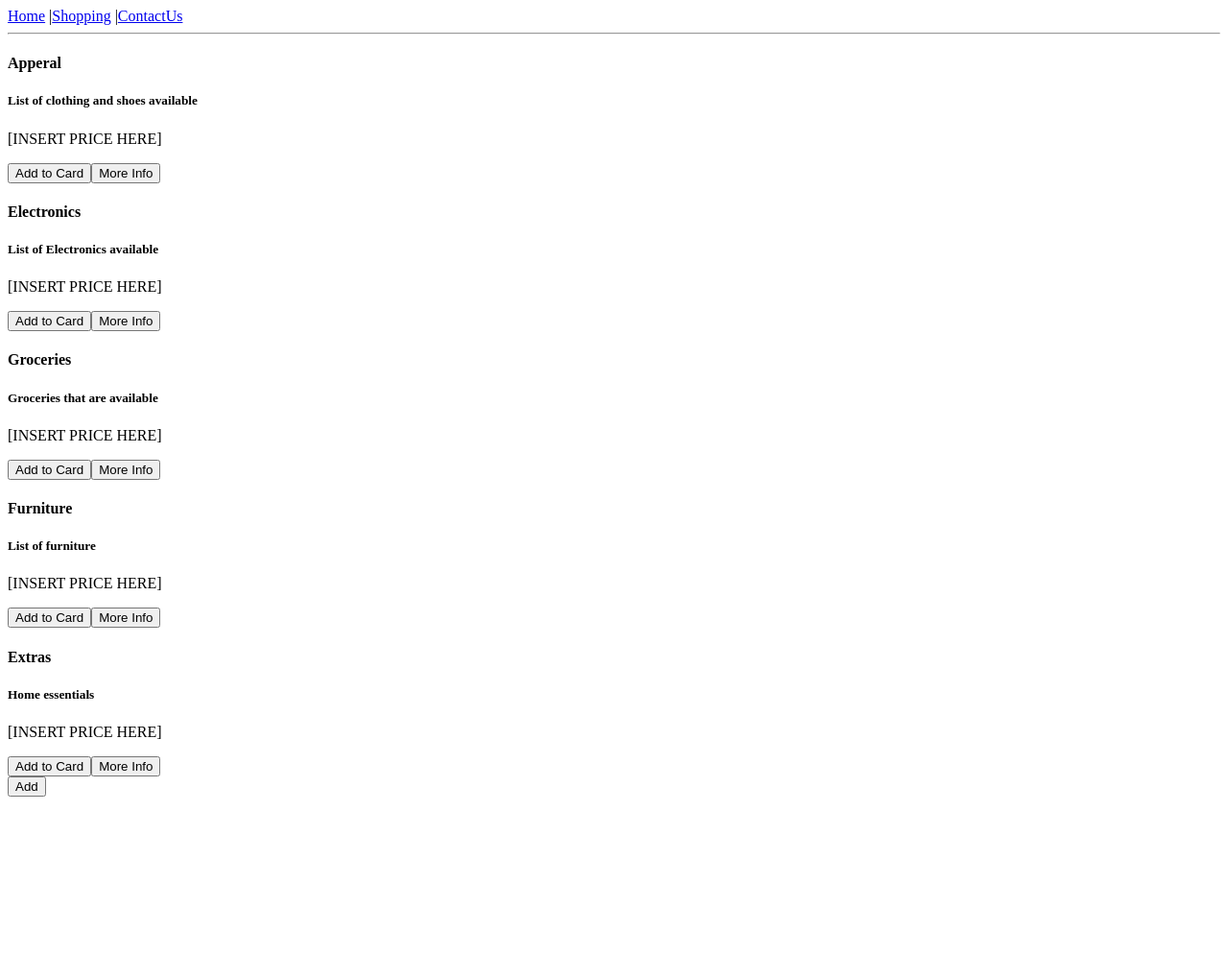
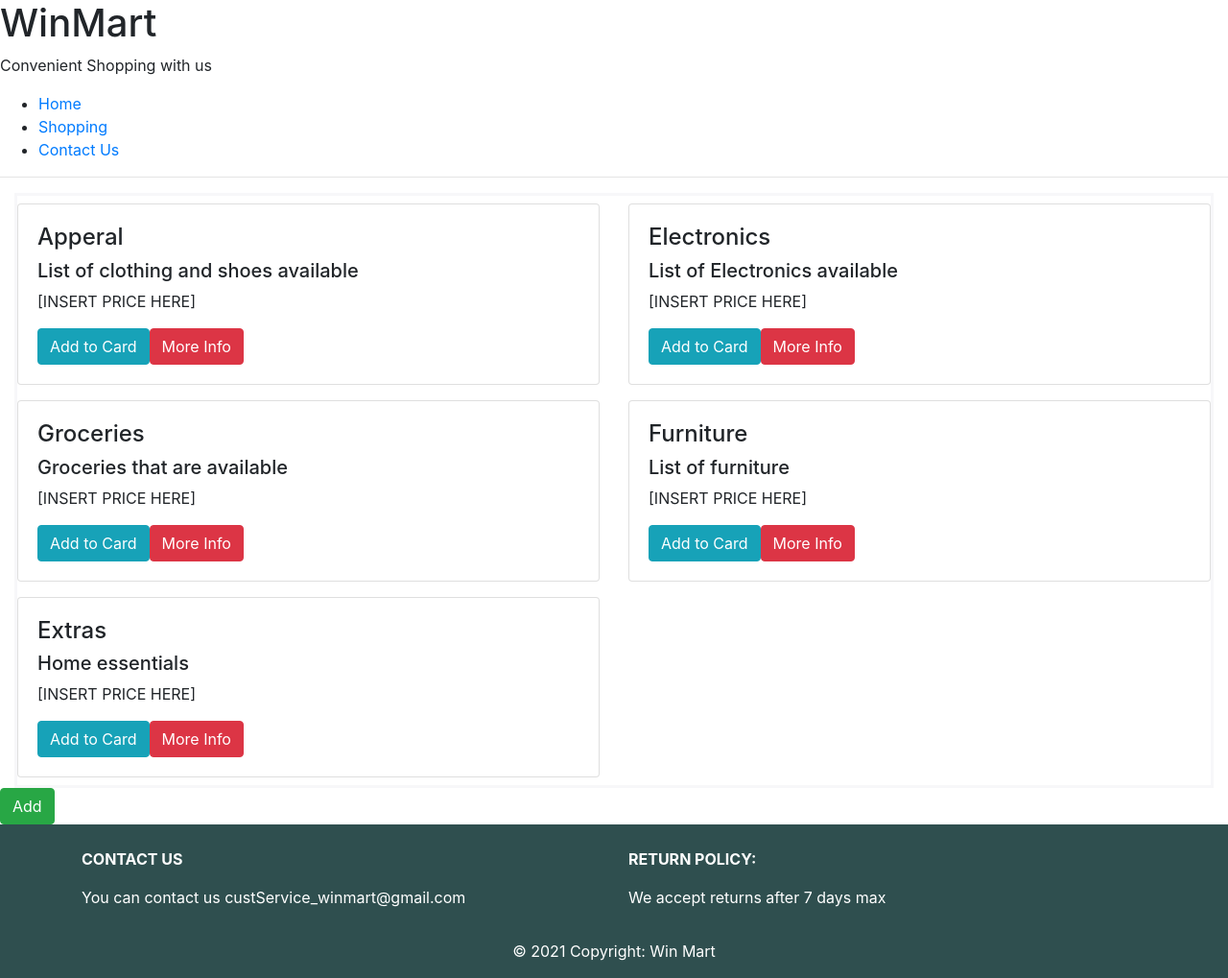
Before and after one commit to gsidburycrawford/React-Group-Project, a React (Create React App) app in the folder Win-Mart/win-mart/: page /Shopping in a window 1280 px wide. Shown: the whole page at 96% size. Before the commit the page ends 838 px from the top, so only its background shows below. Built offline with nearby package versions, Linux system fonts and the light colour scheme.

Commit message:
Added CSS and Navbar

```diff
--- a/Win-Mart/win-mart/package.json
+++ b/Win-Mart/win-mart/package.json
@@ -6,7 +6,9 @@
     "@testing-library/jest-dom": "^5.11.9",
     "@testing-library/react": "^11.2.5",
     "@testing-library/user-event": "^12.8.3",
+    "bootstrap": "^4.6.0",
     "react": "^17.0.1",
+    "react-bootstrap": "^1.5.2",
     "react-dom": "^17.0.1",
     "react-router-dom": "^5.2.0",
     "react-scripts": "4.0.3",
--- a/Win-Mart/win-mart/src/App.css
+++ b/Win-Mart/win-mart/src/App.css
@@ -1,20 +1,17 @@
 .App {
   text-align: center;
 }
-
 .App-logo {
   height: 40vmin;
   pointer-events: none;
 }
-
 @media (prefers-reduced-motion: no-preference) {
   .App-logo {
     animation: App-logo-spin infinite 20s linear;
   }
 }
-
 .App-header {
-  background-color: #282c34;
+  background-color: #282C34;
   min-height: 100vh;
   display: flex;
   flex-direction: column;
@@ -23,11 +20,9 @@
   font-size: calc(10px + 2vmin);
   color: white;
 }
-
 .App-link {
-  color: #61dafb;
+  color: #61DAFB;
 }
-
 @keyframes App-logo-spin {
   from {
     transform: rotate(0deg);
@@ -36,3 +31,62 @@
     transform: rotate(360deg);
   }
 }
+footer {
+  position:relative;
+  bottom: 0;
+  width: 100%;
+  background-color:darkslategrey;
+  color:#fff;
+  /* height: 100px; */
+  margin-bottom: 0px;
+}
+.nav {
+  position:relative;
+  bottom: 0;
+  width: 100%;
+  background-color:darkslategrey;
+  color:#fff;
+  padding: 20px;
+  font-size: 20px;
+  text-align:center;
+}
+.div-board {
+  margin: 1rem 15px 0;
+  border: solid #F7F7F9
+}
+.add {
+  margin: 1rem 15px 0;
+}
+.div-board {
+  margin: 1rem 15px 0;
+  border: solid #F7F7F9
+}
+.add {
+  margin: 1rem 15px 0;
+}
+.card-view {
+  margin: 8px 0;
+}
+.display{
+ padding-top: 10px;
+ padding-left: 70px;
+ padding-right: 70px;
+ color:darkslategrey;
+ font-style: italic;
+ font-weight: bolder;
+ text-align: center;
+}
+.heading{
+  font-weight:bold;
+  font-family:Verdana, Geneva, Tahoma, sans-serif;
+  font-style: italic;
+  color:darkslategrey;
+  text-align: center;
+}
+.para{
+  font-style: italic;
+  font-weight: bolder;
+  font-family: Verdana, Geneva, Tahoma, sans-serif;
+  color:darkslategrey;
+  text-align: center;
+}
--- /dev/null
+++ b/Win-Mart/win-mart/src/components/Footer.js
@@ -0,0 +1,24 @@
+import React from 'react';
+import '../App.css';
+const Footer = () => {
+  return (
+      <footer className="page-footer font-small bg-blue pt-4">
+        <div className="container text-center text-md-left">
+          <div className="row">
+            <div className="col-md-6 mt-md-0 mt-3">
+              <p className="text-uppercase font-weight-bold">Contact Us</p>
+              <p>You can contact us custService_winmart@gmail.com</p>
+            </div>
+            <div className="col-md-6 mb-md-0 mb-3">
+              <p className="text-uppercase font-weight-bold ">Return Policy: </p>
+              <p>We accept returns after 7 days max</p>
+            </div>
+          </div>
+        </div>
+        <div className="footer-copyright text-center py-3">© 2021 Copyright:
+          <span> Win Mart</span>
+        </div>
+      </footer>
+  );
+};
+export default Footer;
--- a/Win-Mart/win-mart/src/components/Home.js
+++ b/Win-Mart/win-mart/src/components/Home.js
@@ -1,16 +1,45 @@
 import React, {Component} from 'react';
-
-
+import 'bootstrap/dist/css/bootstrap.min.css';
+import { Card, CardColumns } from "react-bootstrap";
+import '../App.css';
 class Home extends Component {
     render(){
       return(
         <div>
-          <h1>Win-Mart</h1>
-          <h4>Shop at Win-Mart for everything! From groceries, electronics, clothing, and other essentials!</h4>
-          <img src="https://i0.wp.com/68.media.tumblr.com/159d31bca61108d5bd1a8dedf5c14dfe/tumblr_otlasg917I1ql7xb0o6_1280.gif?" />
-        </div>
-      );
+          <h4 className="heading">WinMart</h4>
+          <p className="para">Shop online for everything from clothing to electronics</p>
+        <CardColumns className="display">
+        <Card>
+          <Card.Img variant="top" src="https://images.unsplash.com/photo-1597248881519-db089d3744a5?ixid=MXwxMjA3fDB8MHxzZWFyY2h8MXx8c25lYWtlcnN8ZW58MHx8MHw%3D&ixlib=rb-1.2.1&auto=format&fit=crop&w=1000&q=60" />
+          <Card.Body>
+            <Card.Title>Shoes </Card.Title>
+            <Card.Text>
+            Gear up to move more with essentials for all your adventures{" "}
+            </Card.Text>
+          </Card.Body>
+        </Card>
+        <Card>
+          <Card.Img variant="top" src="https://images.unsplash.com/photo-1505740420928-5e560c06d30e?ixid=MXwxMjA3fDB8MHxzZWFyY2h8Nnx8ZWxlY3Ryb25pY3N8ZW58MHx8MHw%3D&ixlib=rb-1.2.1&auto=format&fit=crop&w=1000&q=60" />
+          <Card.Body>
+            <Card.Title>Electronics</Card.Title>
+            <Card.Text>
+              Handpicked electronics. We've done the research so you don't have to{" "}
+            </Card.Text>
+          </Card.Body>
+        </Card>
+        <Card>
+          <Card.Img variant="top" src="https://images.unsplash.com/photo-1493150134366-cacb0bdc03fe?ixid=MXwxMjA3fDB8MHxzZWFyY2h8Mnx8ZnVybml0dXJlJTIweWVsbG93fGVufDB8fDB8&ixlib=rb-1.2.1&auto=format&fit=crop&w=1000&q=60" />
+          <Card.Body>
+            <Card.Title>Furniture</Card.Title>
+            <Card.Text>
+             Make home your happy place. Shop from our wide variety of antique furniture.{" "}
+             <br></br>
+            </Card.Text>
+          </Card.Body>
+        </Card>
+      </CardColumns>
+      </div>
+  );
     }
   }
-
   export default Home;
--- a/Win-Mart/win-mart/src/components/Navbar.js
+++ b/Win-Mart/win-mart/src/components/Navbar.js
@@ -8,10 +8,31 @@ import React, {Component} from 'react';
 class Navbar extends Component {
     render(){
       return(
-        <div className="nav">
-          <Link to="/">Home</Link> |
-          <Link to="shopping">Shopping</Link> |
-          <Link to="contactus">ContactUs</Link>
+        // <div className="nav">
+        //   {/* <img src={logo} className="App-logo" alt="logo" /> */}
+        //   <Link to="/">Home</Link> |
+        //   <Link to="shopping">Shopping</Link> |
+        //   <Link to="contactus">ContactUs</Link>
+        // </div>
+        <div>
+                <header>
+                    <h1>WinMart</h1>
+                    <p className='hero'>Convenient Shopping with us</p>
+                    <nav id='nav'>
+                        <ul>
+                            <li>
+                                <Link to='/'>Home</Link>
+                            </li>
+                            <li>
+                                <Link to='/shopping'>Shopping</Link>
+                            </li>
+                            <li>
+                                <Link to='/contactus'>Contact Us</Link>
+                            </li>
+                        </ul>
+                    </nav>
+                    {/* <div id='restForm'></div> */}
+                </header>
         </div>
       );
     }
--- a/Win-Mart/win-mart/src/index.css
+++ b/Win-Mart/win-mart/src/index.css
@@ -1,13 +1,41 @@
+@import url('https://fonts.googleapis.com/css2?family=Lato:wght@100&family=Sriracha&display=swap');
 body {
-  margin: 0;
-  font-family: -apple-system, BlinkMacSystemFont, 'Segoe UI', 'Roboto', 'Oxygen',
-    'Ubuntu', 'Cantarell', 'Fira Sans', 'Droid Sans', 'Helvetica Neue',
-    sans-serif;
-  -webkit-font-smoothing: antialiased;
-  -moz-osx-font-smoothing: grayscale;
+  font-family: Verdana, Geneva, Tahoma, sans-serif;
 }
-
-code {
-  font-family: source-code-pro, Menlo, Monaco, Consolas, 'Courier New',
-    monospace;
+header {
+  font-family: Sriracha, Arial, Helvetica, sans-serif;
+  background-color: rgb(182, 29, 29);
+  color: white;
 }
+nav {
+  background-color: rgb(97, 71, 211);
+  color: white;
+}
+nav > ul > li {
+  display: inline-block;
+}
+li > a {
+  color: white;
+}
+nav > ul {
+  list-style-type: none;
+  display: flex;
+  justify-content: space-around;
+}
+.hero {
+  margin: 100px;
+  font-size: 32px;
+  text-align: center;
+}
+.input {
+  display: flex;
+  justify-content: center;
+  text-align: center;
+  width: 30%;
+  margin: auto;
+}
+h1,
+h2 {
+  text-align: center;
+  font-size: 46px;
+}
--- a/Win-Mart/win-mart/src/index.js
+++ b/Win-Mart/win-mart/src/index.js
@@ -1,6 +1,7 @@
 import React from 'react';
 import ReactDOM from 'react-dom';
 import Routes from './components/Routes';
+import Footer from './components/Footer'
 import reportWebVitals from './reportWebVitals';
 <link rel="stylesheet" href="https://maxcdn.bootstrapcdn.com/bootstrap/4.0.0/css/bootstrap.min.css" />
 
@@ -9,6 +10,7 @@ import reportWebVitals from './reportWebVitals';
 ReactDOM.render(
   <React.StrictMode>
     <Routes />
+    <Footer />
   </React.StrictMode>,
   document.getElementById('root')
 );
```
Also changed, not shown: 1 other file (tests, documents, lock files or other folders).
